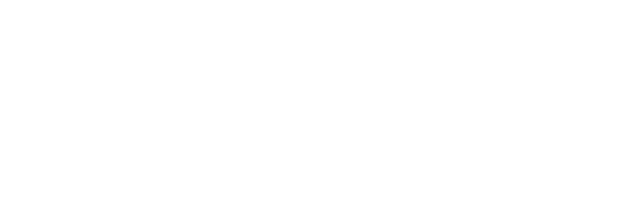
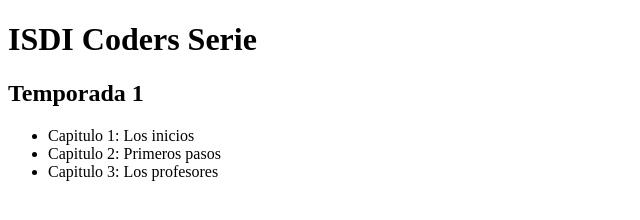
Before and after one commit to augusto-gs/202309-w4ch1-augusto-gomez, a plain HTML site: page index.html in a window 1280 px wide. Shown: the whole page, without its empty margins (0-640 px from the left). Drawn offline with Linux system fonts and the light colour scheme.

Commit message:
Add HTML elements for first season index

```diff
--- a/index.html
+++ b/index.html
@@ -1,14 +1,26 @@
 <!DOCTYPE html>
-<html lang="en">
+<html lang="es">
 
 <head>
   <meta charset="UTF-8">
   <meta name="viewport" content="width=device-width, initial-scale=1.0">
-  <title>Document</title>
+  <meta name="description" content="Discover the ups and downs of these coding students on these wonderful TV series">
+  <link rel="shortcut icon" href="images/favicon.jpeg" type="image/x-icon">
+  <title>ISDI coders the series</title>
 </head>
 
 <body>
-
+  <header>
+    <h1>ISDI Coders Serie</h1>
+  </header>
+  <main>
+    <h2>Temporada 1</h2>
+    <ul>
+      <li>Capitulo 1: Los inicios</li>
+      <li>Capitulo 2: Primeros pasos</li>
+      <li>Capitulo 3: Los profesores</li>
+    </ul>
+  </main>
 </body>
 
 </html>
```
Also changed, not shown: images/favicon.jpeg (added).
